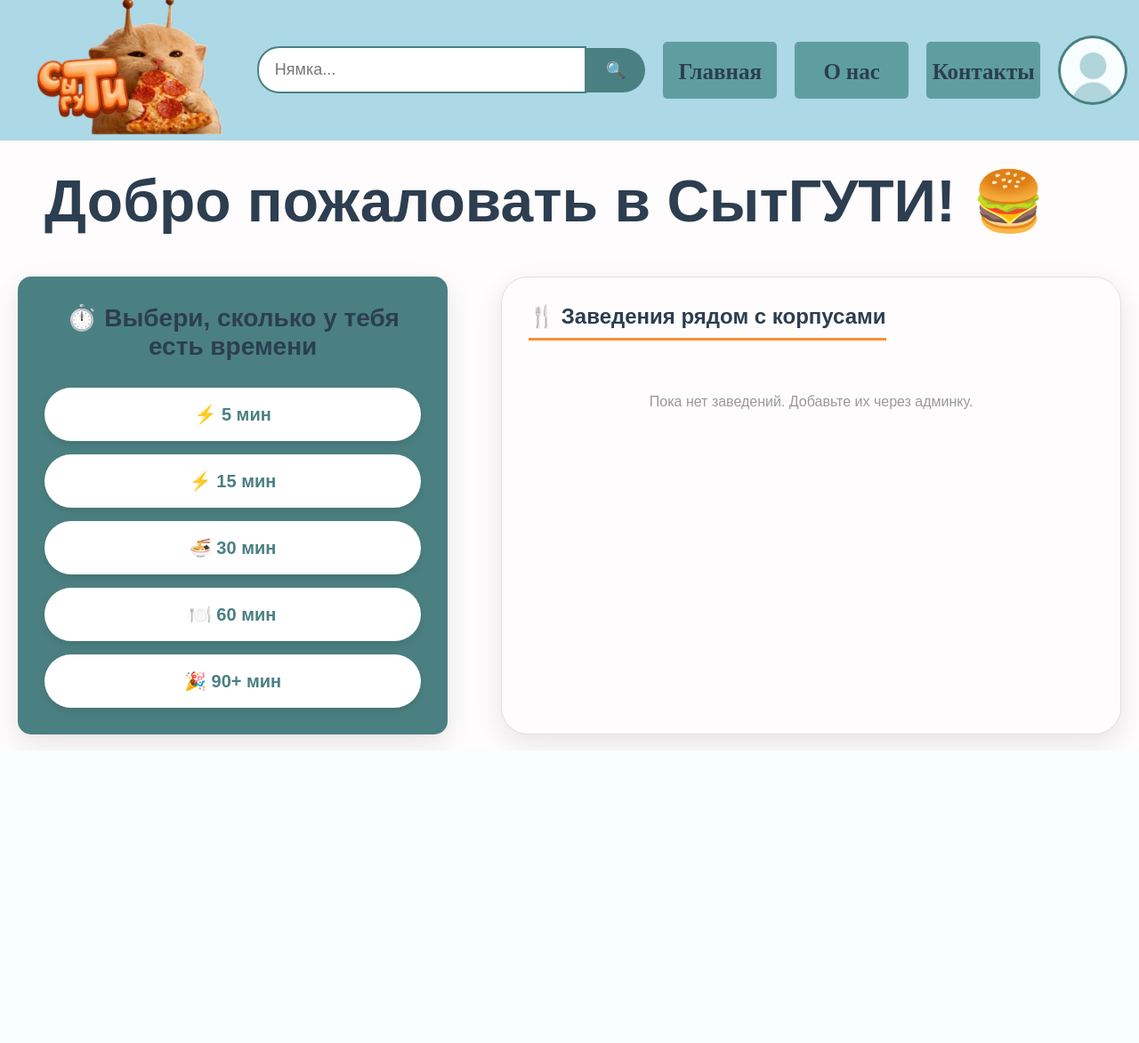
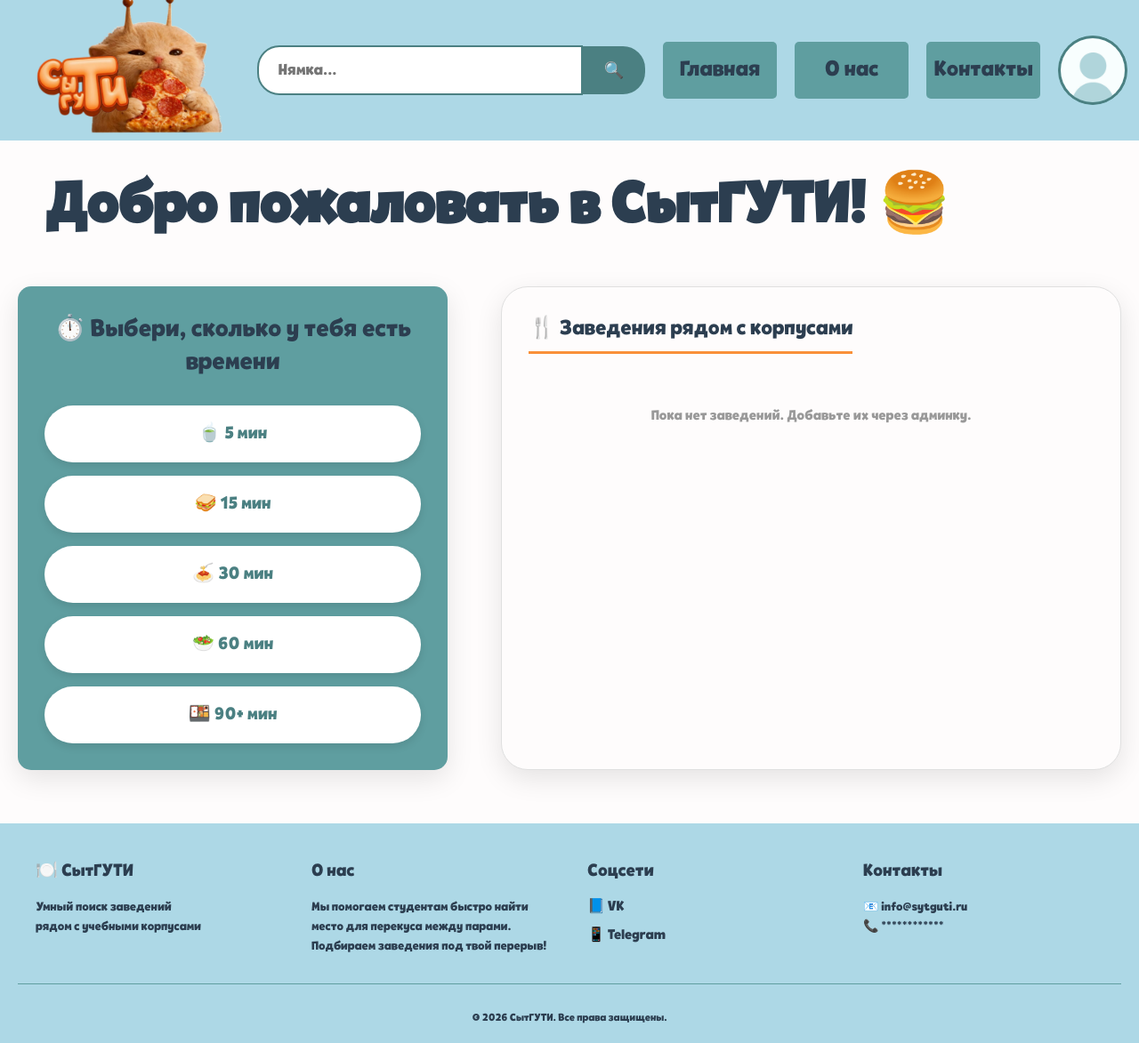
Before and after one commit to krktmmm/eda_trpo, a Django app: page / in a window 1280 px wide. Shown: the whole page at 89% size. Before the commit the page ends 839 px from the top, so only its background shows below. Run offline with Django 5.2, Linux system fonts and the light colour scheme; data that the repository does not hold is empty.

Commit message:
feat: улучшен дизайн главной страницы (добавлен футер и новый шрифт)

```diff
--- a/places/templates/places/place_list.html
+++ b/places/templates/places/place_list.html
@@ -41,14 +41,13 @@
             {% endif %}
         </div>
     </div>
-        </div>
-    </div>
+
 
     <!-- ПРИВЕТСТВИЕ -->
     <div class="greeting">
         <h1>Добро пожаловать в СытГУТИ! 🍔</h1>
         {% if user.is_authenticated %}
-            <p>Привет, {{ user.username }}!</p>
+            <p>Привет, сладенький-вкусненький малышочек {{ user.username }}!</p>
         {% endif %}
     </div>
 
@@ -58,11 +57,11 @@
         <div class="time-panel">
             <h2>⏱️ Выбери, сколько у тебя есть времени</h2>
             <div class="time-buttons">
-                <button class="time-btn" data-time="5">⚡ 5 мин</button>
-                <button class="time-btn" data-time="15">⚡ 15 мин</button>
-                <button class="time-btn" data-time="30">🍜 30 мин</button>
-                <button class="time-btn" data-time="60">🍽️ 60 мин</button>
-                <button class="time-btn" data-time="90">🎉 90+ мин</button>
+                <button class="time-btn" data-time="5">🍵 5 мин</button>
+                <button class="time-btn" data-time="15">🥪 15 мин</button>
+                <button class="time-btn" data-time="30">🍝 30 мин</button>
+                <button class="time-btn" data-time="60">🥗 60 мин</button>
+                <button class="time-btn" data-time="90">🍱 90+ мин</button>
             </div>
         </div>
 
@@ -86,5 +85,38 @@
             </div>
         </div>
     </div>
+
+        <!-- ФУТЕР -->
+    <footer class="footer">
+        <div class="footer-content">
+            <div class="footer-section">
+                <h3>🍽️ СытГУТИ</h3>
+                <p>Умный поиск заведений<br>рядом с учебными корпусами</p>
+            </div>
+
+            <div class="footer-section">
+                <h3>О нас</h3>
+                <p>Мы помогаем студентам быстро найти<br>место для перекуса между парами.<br>Подбираем заведения под твой перерыв!</p>
+            </div>
+
+            <div class="footer-section">
+                <h3>Соцсети</h3>
+                <div class="social-links">
+                    <a href="#">📘 VK</a>
+                    <a href="#">📱 Telegram</a>
+                </div>
+            </div>
+
+            <div class="footer-section">
+                <h3>Контакты</h3>
+                <p>📧 info@sytguti.ru<br>📞 ************</p>
+            </div>
+        </div>
+
+        <div class="footer-bottom">
+            <p>© 2026 СытГУТИ. Все права защищены.</p>
+        </div>
+    </footer>
+
 </body>
 </html>
--- a/static/style.css
+++ b/static/style.css
@@ -5,6 +5,13 @@
 /* #5F9EA0 */
 /* #4b8082 */
 /* #f99039 */
+
+@font-face {
+    font-family: 'Tobi';
+    src: url('/static/fonts/Tobi\ Greek\ Cyrillic\ Regular.otf');
+    font-weight: normal;
+    font-style: normal;
+}
 
 * {                                     /* (*) - все элементы на странице*/
     margin: 0;                          /* Убираем внешние отступы у всех элементов */
@@ -22,7 +29,7 @@ img {
 /* СТИЛИ ДЛЯ ВСЕЙ СТРАНИЦЫ */
 body {
     background-color: #fefcfc;        /* Цвет фона страницы */
-    font-family: Arial;                 /* Шрифт для всего текста на странице */
+    font-family: 'Tobi';                 /* Шрифт для всего текста на странице */
     overflow-x: hidden;                 /* Запрещаем горизонтальный скролл */
 }
 
@@ -67,18 +74,19 @@ h1 {
 
 .search input {
     width: 100%;
-    padding: 14px 18px;
+    padding: 14px 22px;
     border: 2px solid #4b8082;
     border-radius: 25px 0 0 25px;
     font-size: 18px;
+    font-family: 'Tobi';
+    font-weight: normal;
     outline: none;
-    font-family: Arial;
 }
 /* КНОПКА ПОИСКА */
 .search button {
     padding: 14px 22px;
     border-radius: 0 25px 25px 0;
-    border: none;
+    border: 2px solid #4b8082;
     background-color: #4b8082;
     cursor: pointer;
 }
@@ -110,9 +118,9 @@ h1 {
     align-items: center;                /* Вертикальное выравнивание по центру */
     justify-content: center;            /* Горизонтальное выравнивание по центру */
     /* настройка текста */
-    font-family: Impact;                /* Шрифт для кнопок */
+    font-family: 'Tobi';                /* Шрифт для кнопок */
     font-size: clamp(14px, 2vw, 25px);  /* Размер шрифта — плавно уменьшается */
-    font-weight: bold;                  /* Жирный текст */
+    font-weight: normal;
     transition: 0.3s;                   /* Плавный переход при наведении */
 }
 
@@ -170,6 +178,13 @@ h1 {
     margin-top: 20px;
 }
 
+.greeting p {
+    color: #2c3e50;
+    font-size: 36px;
+    line-height: 1.5;
+    margin-top: 5px;
+}
+
 /* ДВА ПАРАЛЛЕЛЬНЫХ ПРЯМОУГОЛЬНИКА */
 .main-container {
     display: flex;
@@ -183,7 +198,7 @@ h1 {
 /* ЛЕВАЯ ПАНЕЛЬ (ВЫБОР ВРЕМЕНИ) */
 .time-panel {
     flex: 1;                 /* Занимает 1 часть ширины (правая панель займёт 1.5) */
-    background: #4b8082;
+    background: #5F9EA0;
     border-radius: 15px;
     padding: 30px;
     box-shadow: 0 10px 30px #0000001a;  /* Тень */
@@ -198,6 +213,7 @@ h1 {
     text-align: center;
     margin-bottom: 30px;     /* Отступ снизу */
     font-size: 28px;         /* Размер шрифта */
+    font-weight: normal;
 }
 
 /* КОНТЕЙНЕР ДЛЯ КНОПОК */
@@ -215,10 +231,9 @@ h1 {
     background: white;       /* Фон кнопки */
     color: #4b8082;
     font-size: 20px;
-    font-weight: bold;       /* Жирное начертание */
     cursor: pointer;         /* Курсор в виде руки при наведении */
     transition: 0.3s;
-    font-family: Arial;
+    font-family: 'Tobi';
     box-shadow: 0 4px 10px #0000001a;  /* Тень */
 }
 
@@ -253,6 +268,8 @@ h1 {
     color: #2c3e50;
     margin-bottom: 20px;     /* Отступ снизу */
     font-size: 24px;
+    font-weight: normal;
+    font-family: 'Tobi';
     border-bottom: 3px solid #f99039;  /* Оранжевая полоска снизу */
     display: inline-block;   /* Полоска занимает только ширину текста */
     padding-bottom: 10px;    /* Отступ от текста до оранжевой полоски */
@@ -281,7 +298,6 @@ h1 {
 /* НАЗВАНИЕ ЗАВЕДЕНИЯ (ссылка) */
 .place-name {
     font-size: 1.3em;        /* Размер шрифта — 130% от обычного */
-    font-weight: bold;       /* Жирное начертание */
     text-decoration: none;   /* Убираем подчёркивание у ссылки */
     color: #2c3e50;
     display: block;          /* Занимает всю ширину */
@@ -305,7 +321,7 @@ h1 {
 /* ЦЕНА */
 .price {
     color: #2ecc71;
-    font-weight: bold;       /* Жирное начертание */
+    font-weight: normal;       /* Жирное начертание */
 }
 
 /* РЕЙТИНГ */
@@ -324,6 +340,75 @@ h1 {
     text-align: center;
     color: #999;
     padding: 40px;
+}
+
+/* ФУТЕР */
+.footer {
+    background-color: #ADD8E6;
+    margin-top: 60px;               /* Отступ сверху */
+    padding: 40px 20px 20px;
+    width: 100%;
+}
+
+.footer-content {
+    display: flex;
+    flex-wrap: wrap;
+    justify-content: space-around;
+    max-width: 1200px;
+    margin: 0 auto;
+    gap: 40px;
+}
+
+.footer-section {
+    flex: 1;
+    min-width: 200px;
+}
+
+.footer-section h3 {
+    color: #2c3e50;
+    font-size: 20px;
+    margin-bottom: 15px;
+    font-family: 'Tobi';
+    font-weight: normal;
+}
+
+.footer-section p {
+    color: #2c3e50;
+    font-size: 14px;
+    line-height: 1.6;
+    font-family: 'Tobi';
+}
+
+.social-links {
+    display: flex;
+    flex-direction: column;
+    gap: 10px;
+}
+
+.social-links a {
+    color: #2c3e50;
+    text-decoration: none;
+    font-size: 16px;
+    transition: 0.3s;
+    font-family: 'Tobi';
+}
+
+.social-links a:hover {
+    color: #f99039;
+    transform: translateX(5px);
+}
+
+.footer-bottom {
+    text-align: center;
+    padding-top: 30px;
+    margin-top: 30px;
+    border-top: 1px solid #5F9EA0;
+}
+
+.footer-bottom p {
+    color: #2c3e50;
+    font-size: 12px;
+    font-family: 'Tobi';
 }
 
 /* АДАПТИВНОСТЬ */
@@ -345,6 +430,23 @@ h1 {
         flex: 1;
         font-size: 16px;
         padding: 12px;
+    }
+}
+
+/* Адаптивность для футера */
+@media (max-width: 700px) {
+    .footer-content {
+        flex-direction: column;
+        text-align: center;
+        gap: 30px;
+    }
+
+    .social-links {
+        align-items: center;
+    }
+
+    .social-links a:hover {
+        transform: scale(1.1);
     }
 }
 
```
Also changed, not shown: static/register_style.css (+9 -2 lines), static/fonts/Tobi Greek Cyrillic Extra Hand.otf (added), static/fonts/Tobi Greek Cyrillic Extra.otf (added), static/fonts/Tobi Greek Cyrillic Regular.otf (added), static/fonts/Tobi Greek Cyrillic Shadow.otf (added), static/fonts/Tobi Greek Cyrillic Shape.otf (added).
